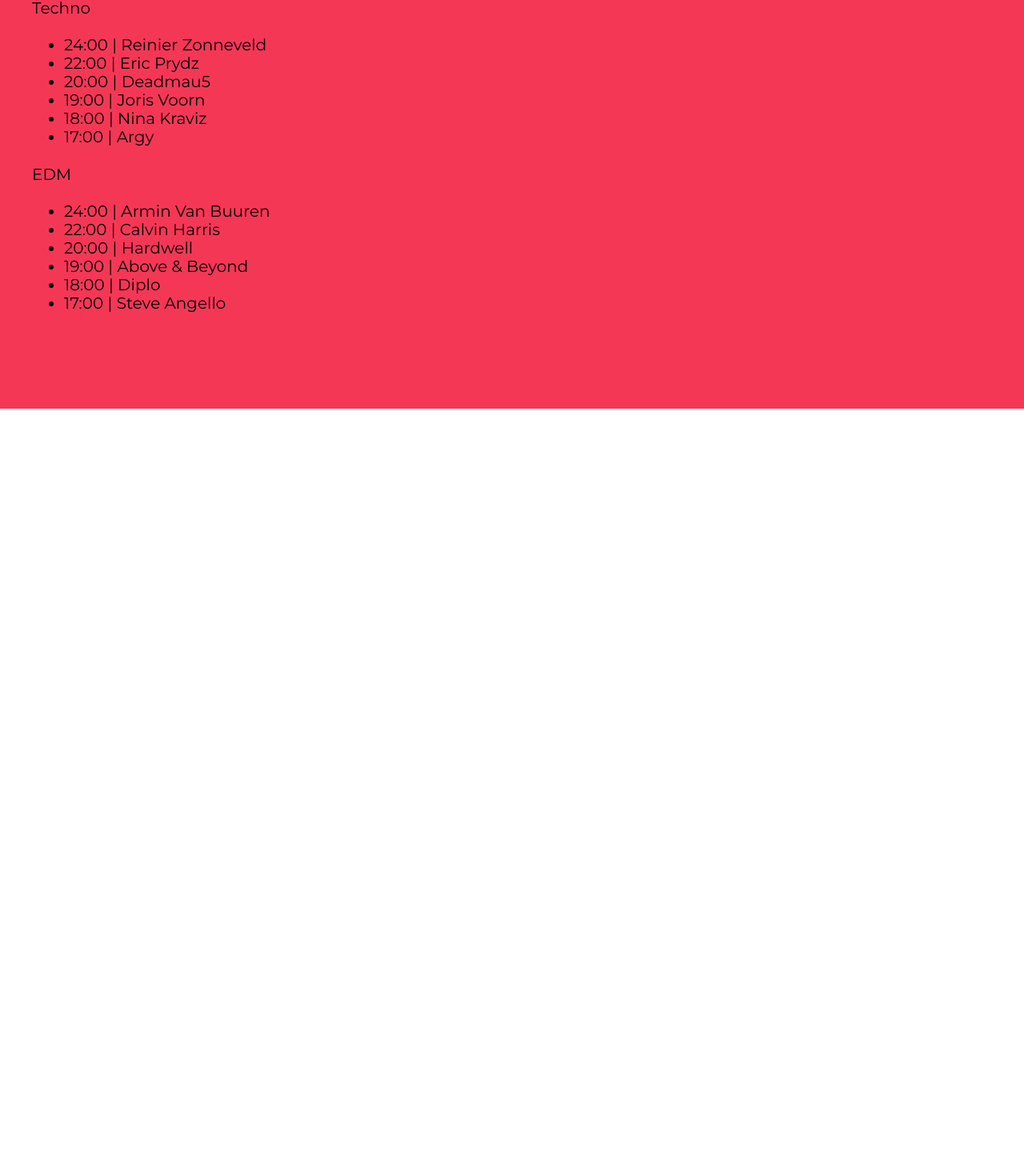
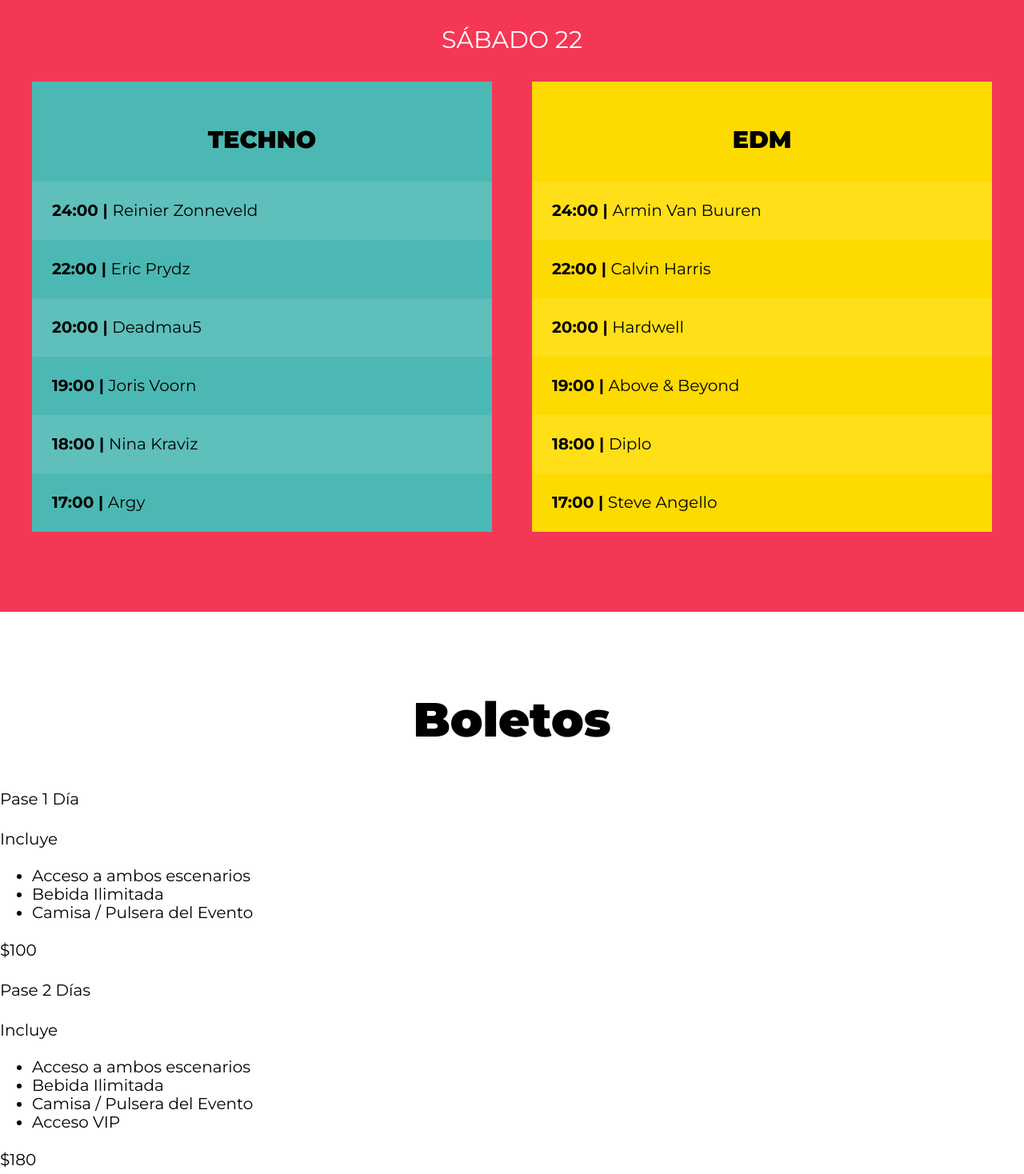
Before and after one commit to mikec261/FestivalMusica, a website: page index.html in a window 1280 px wide. Shown: the part 2212-3680 px from the top of the page at 80% size. Before the commit the page ends 2723 px from the top, so only its background shows below. Drawn offline with Linux system fonts and the light colour scheme.

Commit message:
calendario

```diff
--- a/index.html
+++ b/index.html
@@ -61,7 +61,7 @@
         <h3>Line Up</h3>
 
         <p class="dia">Viernes 21</p>
-        <div class="escenarios-contenedor contenedor">
+        <div class="escenarios-contenedor ">
             <div class="escenario bg-amarillo">
                 <p class="nombre-escenario">Techno</p>
 
@@ -168,6 +168,47 @@
         </div> <!--.escenarios-contenedor -->
     </section>
 
+
+    <section id="boletos" class="contenedor-boletos">
+        <h3>Boletos</h3>
+
+        <div class="boletos">
+            <div class="pase">
+                <p class="pase-nombre">Pase 1 Día</p>
+                <header class="pase-header">
+                    <p>Incluye</p>
+                </header>
+                <div class="pase-body">
+                    <ul>
+                        <li>Acceso a ambos escenarios</li>
+                        <li>Bebida Ilimitada</li>
+                        <li>Camisa / Pulsera del Evento</li>
+                    </ul>
+                </div>
+                <footer class="pase-footer">
+                    <p>$100</p>
+                </footer>
+            </div>
+            <div class="pase">
+                <p class="pase-nombre">Pase 2 Días</p>
+                <header class="pase-header">
+                    <p>Incluye</p>
+                </header>
+                <div class="pase-body">
+                    <ul>
+                        <li>Acceso a ambos escenarios</li>
+                        <li>Bebida Ilimitada</li>
+                        <li>Camisa / Pulsera del Evento</li>
+                        <li>Acceso VIP</li>
+                    </ul>
+                </div>
+                <footer class="pase-footer">
+                    <p>$180</p>
+                </footer>
+            </div>
+        </div>
+    </section>
+
 </body>
 
 </html>
--- a/src/scss/base/_mixins.scss
+++ b/src/scss/base/_mixins.scss
@@ -35,3 +35,9 @@
     grid-template-columns: repeat($columnas, 1fr);
     gap: $gap;
 }
+
+@mixin resetear-lista {
+    margin: 0;
+    padding: 0;
+    list-style: none;
+}
--- a/src/scss/layout/_lineup.scss
+++ b/src/scss/layout/_lineup.scss
@@ -6,13 +6,63 @@
     display: flex;
     flex-direction: column;
 
-    h3 {
+    h3,
+    .dia {
         text-align: center;
         color: v.$blanco;
     }
 
     .dia {
-        color: v.$blanco;
         font-size: 3rem;
+        text-transform: uppercase;
     }
 }
+
+.escenarios-contenedor {
+    @include m.contenedor;
+
+    @include m.tablet {
+        @include m.grid(2);
+    }
+}
+
+.escenario {
+    padding-top: 2rem;
+
+    .nombre-escenario {
+        font-size: 3rem;
+        font-weight: 900;
+        text-transform: uppercase;
+        text-align: center;
+    }
+}
+
+.calendario {
+
+    @include m.resetear-lista;
+
+    li {
+        padding: 2.5rem;
+        font-weight: 700;
+
+        span {
+            font-weight: 400;
+        }
+    }
+}
+
+.bg-amarillo {
+    background-color: v.$amarillo;
+
+    li:nth-child(odd) {
+        background-color: lighten(v.$amarillo, 5%);
+    }
+}
+
+.bg-verde {
+    background-color: v.$verde;
+
+    li:nth-child(odd) {
+        background-color: lighten(v.$verde, 5%);
+    }
+}
```
Also changed, not shown: build/css/app.css.
